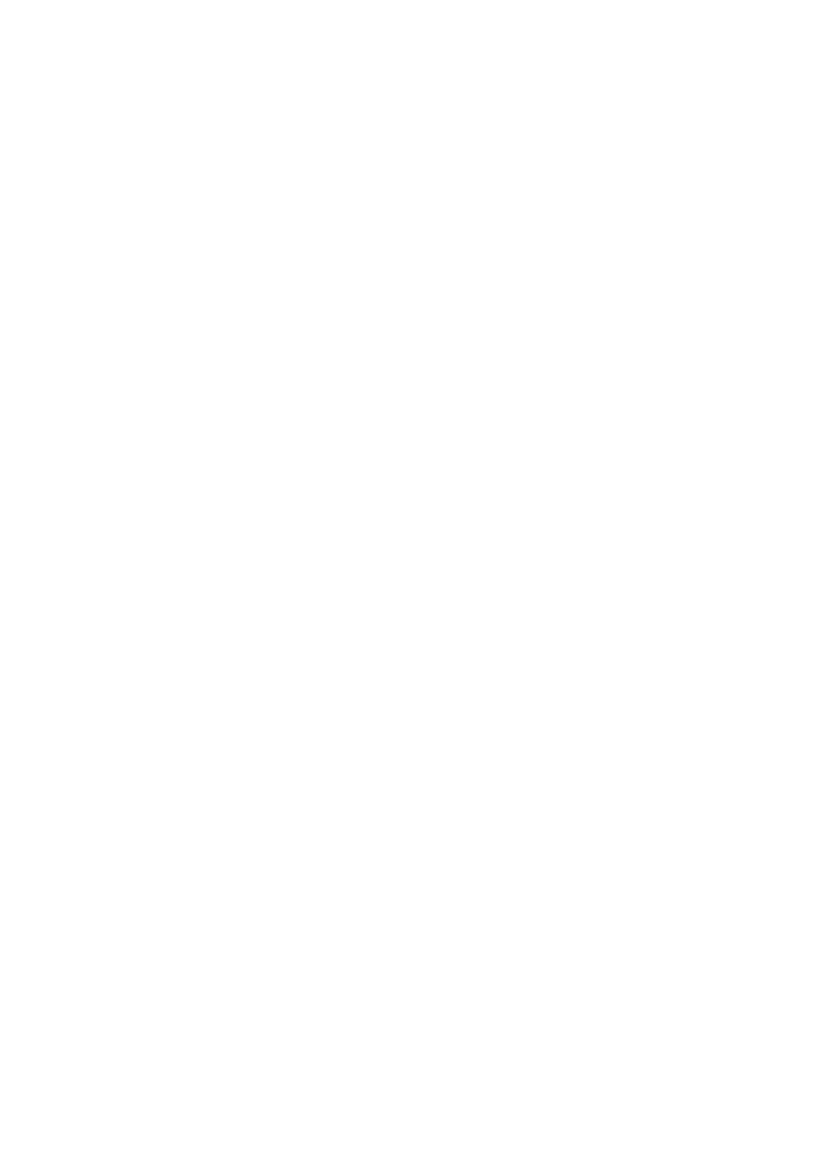
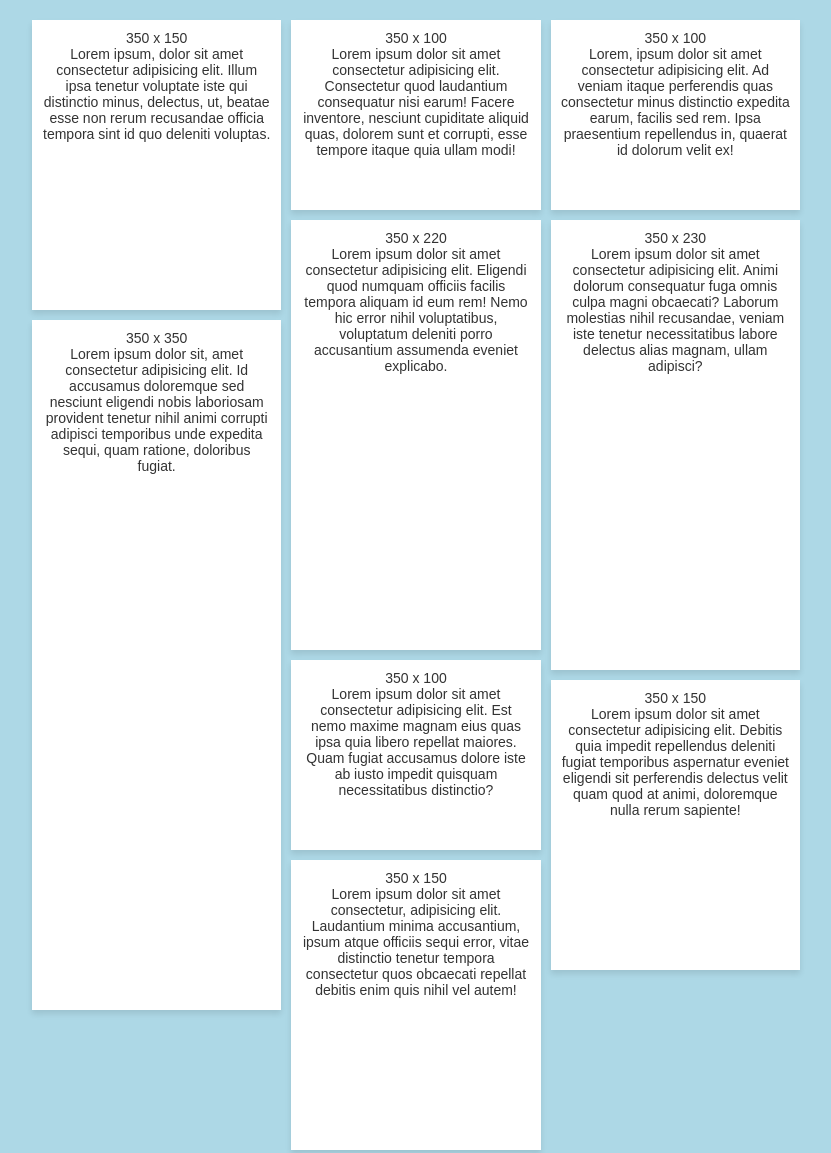
Before and after one commit to Cennge/HTML-Education, a plain HTML site: page index.html in a window 1280 px wide. Shown: the top 1153 px of the page, without its empty margins (224-1055 px from the left). Before the commit the page ends 800 px from the top, so only its background shows below. Drawn offline with Linux system fonts and the light colour scheme.

Commit message:
added grid

```diff
--- a/index.html
+++ b/index.html
@@ -4,11 +4,23 @@
 <head>
     <meta charset="UTF-8">
     <meta name="viewport" content="width=device-width, initial-scale=1.0">
-    <title>Empty</title>
+    <title>Template</title>
+    <link rel="stylesheet" href="style.css">
 </head>
 
 <body>
 
+    <div class="grid-container">
+        <div class="grid-item item1">350 x 150 <br>Lorem ipsum, dolor sit amet consectetur adipisicing elit. Illum ipsa tenetur voluptate iste qui distinctio minus, delectus, ut, beatae esse non rerum recusandae officia tempora sint id quo deleniti voluptas.</div>
+        <div class="grid-item item2">350 x 100 <br>Lorem ipsum dolor sit amet consectetur adipisicing elit. Consectetur quod laudantium consequatur nisi earum! Facere inventore, nesciunt cupiditate aliquid quas, dolorem sunt et corrupti, esse tempore itaque quia ullam modi!</div>
+        <div class="grid-item item3">350 x 100 <br>Lorem, ipsum dolor sit amet consectetur adipisicing elit. Ad veniam itaque perferendis quas consectetur minus distinctio expedita earum, facilis sed rem. Ipsa praesentium repellendus in, quaerat id dolorum velit ex!</div>
+        <div class="grid-item item4">350 x 220 <br>Lorem ipsum dolor sit amet consectetur adipisicing elit. Eligendi quod numquam officiis facilis tempora aliquam id eum rem! Nemo hic error nihil voluptatibus, voluptatum deleniti porro accusantium assumenda eveniet explicabo.</div>
+        <div class="grid-item item5">350 x 230 <br>Lorem ipsum dolor sit amet consectetur adipisicing elit. Animi dolorum consequatur fuga omnis culpa magni obcaecati? Laborum molestias nihil recusandae, veniam iste tenetur necessitatibus labore delectus alias magnam, ullam adipisci?</div>
+        <div class="grid-item item6">350 x 350 <br>Lorem ipsum dolor sit, amet consectetur adipisicing elit. Id accusamus doloremque sed nesciunt eligendi nobis laboriosam provident tenetur nihil animi corrupti adipisci temporibus unde expedita sequi, quam ratione, doloribus fugiat.</div>
+        <div class="grid-item item7">350 x 100 <br>Lorem ipsum dolor sit amet consectetur adipisicing elit. Est nemo maxime magnam eius quas ipsa quia libero repellat maiores. Quam fugiat accusamus dolore iste ab iusto impedit quisquam necessitatibus distinctio?</div>
+        <div class="grid-item item8">350 x 150 <br>Lorem ipsum dolor sit amet consectetur adipisicing elit. Debitis quia impedit repellendus deleniti fugiat temporibus aspernatur eveniet eligendi sit perferendis delectus velit quam quod at animi, doloremque nulla rerum sapiente!</div>
+        <div class="grid-item item9">350 x 150 <br>Lorem ipsum dolor sit amet consectetur, adipisicing elit. Laudantium minima accusantium, ipsum atque officiis sequi error, vitae distinctio tenetur tempora consectetur quos obcaecati repellat debitis enim quis nihil vel autem!</div>
+      </div>
 
 </body>
 
--- /dev/null
+++ b/style.css
@@ -0,0 +1,68 @@
+body {
+    font-family: Arial, sans-serif;
+    background-color: lightblue;
+    margin: 0;
+    padding: 20px 20% 20px 20%;
+  }
+
+  .grid-container {
+    display: grid;
+    grid-template-columns: repeat(3, 1fr);
+    grid-auto-rows: 10px;
+    gap: 10px;
+    justify-content: center;
+  }
+
+  .grid-item {
+    background-color: rgb(255, 255, 255);
+    padding: 10px;
+    box-shadow: 0 4px 6px rgba(0, 0, 0, 0.1);
+    font-size: 14px;
+    text-align: center;
+    color: #333;
+  }
+
+  .item1 {
+    grid-column: span 1;
+    grid-row: span 15;
+  }
+
+  .item2 {
+    grid-column: span 1;
+    grid-row: span 10;
+  }
+
+  .item3 {
+    grid-column: span 1;
+    grid-row: span 10;
+  }
+
+  .item4 {
+    grid-column: span 1;
+    grid-row: span 22;
+  }
+
+  .item5 {
+    grid-column: span 1;
+    grid-row: span 23;
+  }
+
+  .item6 {
+    grid-column: span 1;
+    grid-row: span 35;
+  }
+
+  .item7 {
+    grid-column: span 1;
+    grid-row: span 10;
+  }
+
+  .item8 {
+    grid-column: span 1;
+    grid-row: span 15;
+  }
+
+  .item9 {
+    grid-column: span 1;
+    grid-row: span 15;
+  }
```
